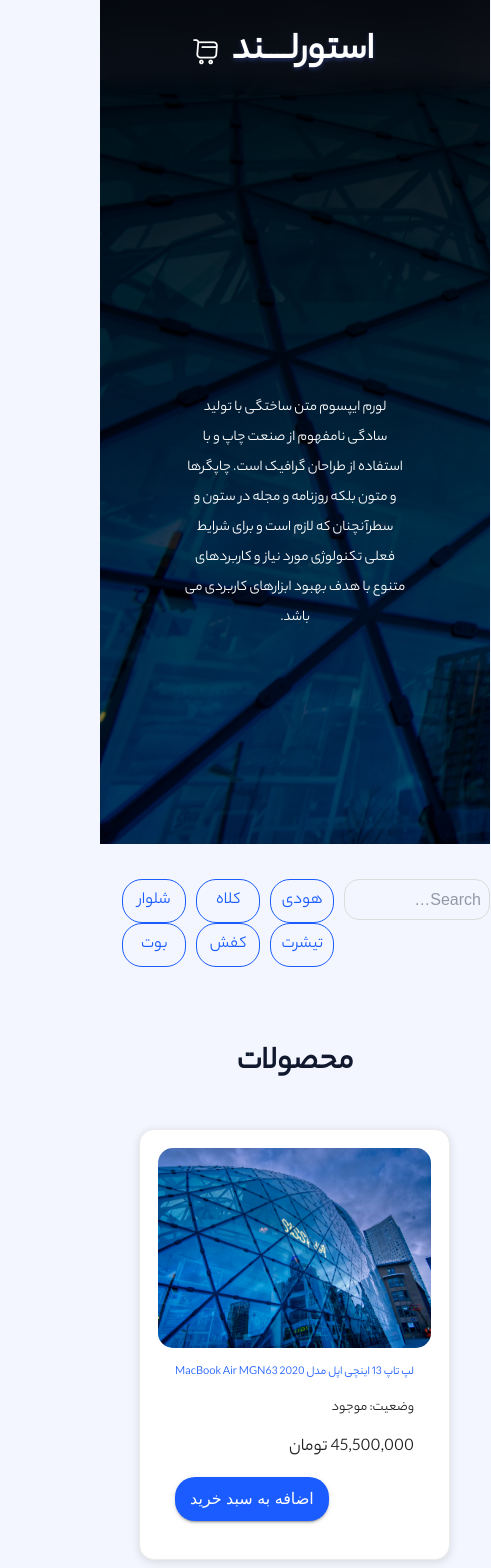
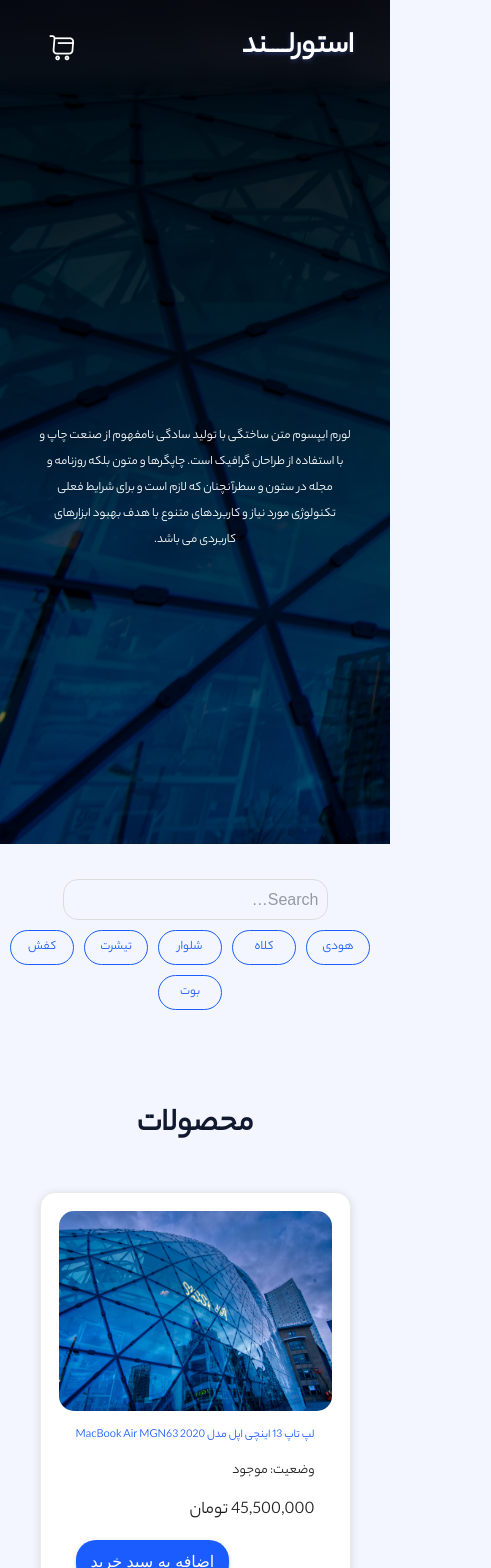
Before and after one commit to sinazarrin/store-land, a React (Create React App) app: page / in a window 390 px wide. Shown: the top 1568 px of the page, 491 px wide, since content can reach past the window. Built offline with nearby package versions, Linux system fonts and the light colour scheme.

Commit message:
responsive product page

```diff
--- a/src/Layout/Default/Navbar/Navbar.tsx
+++ b/src/Layout/Default/Navbar/Navbar.tsx
@@ -1,11 +1,12 @@
 import { IconButton } from "@mui/material";
+import MaterialToolbar from "@mui/material/Toolbar";
 import * as Styled from './styled'
 import { Link } from "react-router-dom";
 
 const Navbar = () => {
   return (
     <Styled.AppBar elevation={0} >
-      <Styled.Toolbar>
+      <MaterialToolbar>
         <Link to='/'>
           <Styled.LogoText>استورلــــند</Styled.LogoText>
         </Link>
@@ -16,7 +17,7 @@ const Navbar = () => {
             </IconButton>
           </Link>
         </div>
-      </Styled.Toolbar>
+      </MaterialToolbar>
     </Styled.AppBar>
   );
 };
--- a/src/Layout/Default/Navbar/styled.ts
+++ b/src/Layout/Default/Navbar/styled.ts
@@ -3,35 +3,41 @@ import MaterialToolbar from "@mui/material/Toolbar";
 import { styled } from "@mui/material/styles";
 
 
-export const AppBar = styled(MaterialAppBar)(({theme}) => ({
+export const AppBar = styled(MaterialAppBar)(({ theme }) => ({
+  display: "flex",
+  justifyContent: "center",
   background: 'rgba( 0, 0, 0, 0.1 )',
   backdropFilter: "blur(10px)",
   position: "fixed",
   padding: "0 100px",
   height: 95,
-  borderBottomLeftRadius:20,
-  borderBottomRightRadius:20,
-  "& .isax-shopping-cart":{
+  borderBottomLeftRadius: 20,
+  borderBottomRightRadius: 20,
+  [theme.breakpoints.down('sm')]:{
+  padding: "0 20px",
+
+  },
+  "& .isax-shopping-cart": {
     color: "#fff"
+  },
+  '&>div': {
+    display: "flex",
+    justifyContent: "space-between",
+    alignItems: "center",
+    "&>a>h1": {
+      color: "#fff"
+    }
   }
 }));
 
-export const Toolbar = styled(MaterialToolbar)({
-  display: "flex",
-  justifyContent: "space-between",
-  alignItems: "center",
-  "&>a>h1":{
-    color: "#fff"
-  }
-});
-
-export const LogoText = styled("h1")<any>(({theme,color}) => ({
+export const LogoText = styled("h1")<any>(({ theme, color }) => ({
   cursor: "pointer",
-  fontSize: "38px",
+  fontSize: 38,
   fontFamily: "Yekan Bakh",
   textShadow: '0 2px 4px rgba(71,97,206,.36)',
+  margin: 0,
   // color: theme.palette.mode === "dark" ? "red" : "pink",
-  //  [theme.breakpoints.up("sm")]:{
-  //   color:"pink",
-  //  },
+  [theme.breakpoints.down("md")]: {
+    fontSize: 30
+  },
 }));
--- a/src/Layout/Default/styled.ts
+++ /dev/null
@@ -1 +0,0 @@
-import React from 'react'
--- a/src/Pages/ProductPage/Banner/styled.tsx
+++ b/src/Pages/ProductPage/Banner/styled.tsx
@@ -10,15 +10,17 @@ export const Container = styled("div")({
   backgroundSize: "cover",
 });
 
-export const ContentBanner = styled("div")({
+export const ContentBanner = styled('div')<any>(({ theme, color }) => ({
   display: "flex",
   flexDirection: "column",
   justifyContent: "center",
   textAlign: "center",
   height: "100%",
   width: "57%",
-
-    "&>h1":{
+  [theme.breakpoints.down("sm")]: {
+    width: '80%',
+  },
+  "&>h1": {
     fontSize: "6em",
     color: "#0e3742",
     textTransform: "uppercase",
@@ -30,6 +32,12 @@ export const ContentBanner = styled("div")({
     cursor: "pointer",
     textAlign: "center",
     marginBottom: "50px",
+    [theme.breakpoints.down("md")]: {
+      fontSize: 75
+    },
+    [theme.breakpoints.down("sm")]: {
+      fontSize: 60
+    },
     '@keyframes animate': {
       '0%, 18%, 20%, 50.1%, 60%, 65.1%, 80%, 90.1%, 92%': {
         color: 'transparent',
@@ -52,5 +60,8 @@ export const ContentBanner = styled("div")({
     lineHeight: "2",
     fontSize: "15px",
     fontWeight: "500",
-    }
-});
+    [theme.breakpoints.down("md")]: {
+      fontSize: 13
+    },
+  },
+}));
--- a/src/Pages/ProductPage/Filters/Components/ButtonsFilter/styled.tsx
+++ b/src/Pages/ProductPage/Filters/Components/ButtonsFilter/styled.tsx
@@ -1,10 +1,22 @@
 import { styled } from "@mui/material";
 
-export const ButtonsFilter = styled("div")({
-    "&>button":{
+export const ButtonsFilter = styled("div")<any>(({ theme, color }) => ({
+    "&>button": {
         fontFamily: "Yekan Bakh",
         fontSize: 17,
-        marginRight: 10,
-        border: "1px solid "
-    }
-})
+        margin: '10px 10px 0 0',
+        border: "1px solid ",
+        [theme.breakpoints.down("md")]: {
+            fontSize: 13,
+            padding: 5
+        },
+    },
+    [theme.breakpoints.down("sm")]: {
+        display: 'flex',
+        flexWrap: 'wrap',
+        justifyContent: 'center',
+        margin: '0 5px'
+    },
+
+
+}));
--- a/src/Pages/ProductPage/Filters/styled.tsx
+++ b/src/Pages/ProductPage/Filters/styled.tsx
@@ -1,13 +1,21 @@
 import { styled } from "@mui/material";
 
-export const Container = styled("div")({
+export const Container = styled("div")<any>(({ theme, color }) => ({
     display: "flex",
     justifyContent: "center",
     marginTop: 15,
+    alignItems: 'center',
     "&>div":{
         display: "flex",
         width: 1250,
         justifyContent: "space-between",
+        alignItems: 'center',
         margin: "20px 0px",
+        [theme.breakpoints.down("md")]: {
+            fontSize: 14,
+            flexDirection: 'column',
+            alignItems: 'center',
+            height: 100,
+        },
     }
-})
+}))
--- a/src/Pages/ProductPage/ProdactCard/styled.tsx
+++ b/src/Pages/ProductPage/ProdactCard/styled.tsx
@@ -4,10 +4,8 @@ import Card from "../../../Components/MaterialComponents/Card";
 export const CardContainer = styled(Grid)({
     display: 'flex',
     justifyContent: "center",
-    height: "100vh",
-    marginTop: "5em",
+    margin: "5em auto 100px auto",
     maxWidth: "1250px",
-    margin: " 30px auto",
     "&>div": {
         display: "flex",
         flexDirection: "column",
@@ -22,7 +20,7 @@ export const CardContainer = styled(Grid)({
     }
 })
 
-export const ProductCard = styled(Card)({
+export const ProductCard = styled(Card)(({ theme }) => ({
     display: "flex",
     flexDirection: "column",
     alignItems: "center",
@@ -32,6 +30,9 @@ export const ProductCard = styled(Card)({
     border: "1px solid #ebebeb",
     padding: '18px 18px 22px',
     margin: "20px 40px",
+    [theme.breakpoints.down('sm')]: {
+        margin: "20px 0",
+    },
     "&>a": {
         height: 200,
         display: "flex",
@@ -42,29 +43,29 @@ export const ProductCard = styled(Card)({
         maxHeight: "100%",
         borderRadius: 15
     }
-})
+}))
 
 export const CartContent = styled("div")({
     display: 'flex',
     flexDirection: 'column',
-    "&>div":{
+    "&>div": {
         marginTop: 15,
         display: 'flex',
     },
-    "&>div>a":{
+    "&>div>a": {
         fontSize: 12,
         textAlign: 'center',
         cursor: 'pointer'
     },
-    "&>div>p":{
+    "&>div>p": {
         fontSize: 14,
         fontWeight: '500',
     },
-    "&>div>span":{
+    "&>div>span": {
         fontWeight: "500",
         fontSize: 18
     },
-    "&>div>button":{
+    "&>div>button": {
         fontSize: 16,
         padding: "8px 15px"
     },
```
Also changed, not shown: src/Pages/ProductPage/Filters/Components/SearchFilter/index.tsx (indentation only). Lines whose indentation alone changed are shown as unchanged.
